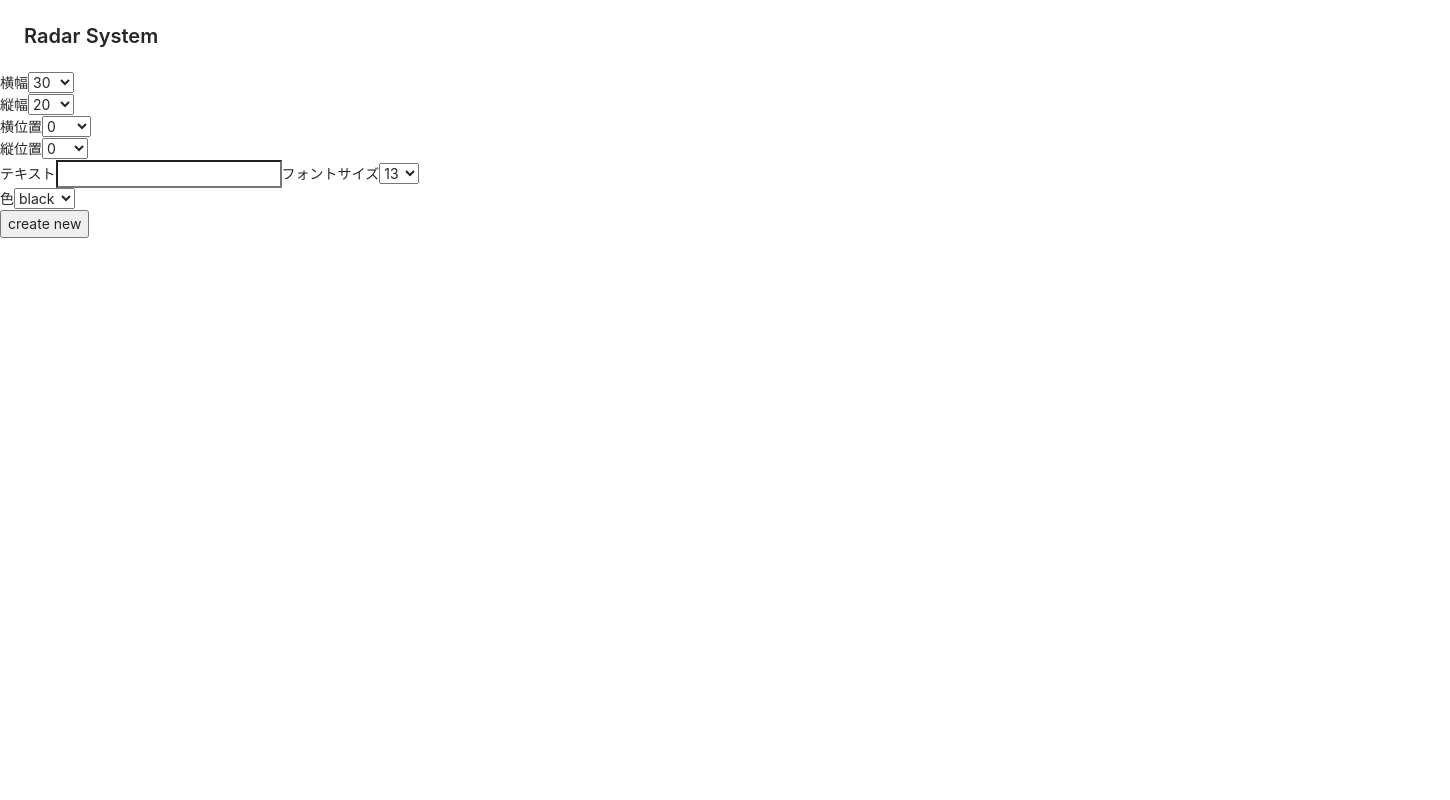
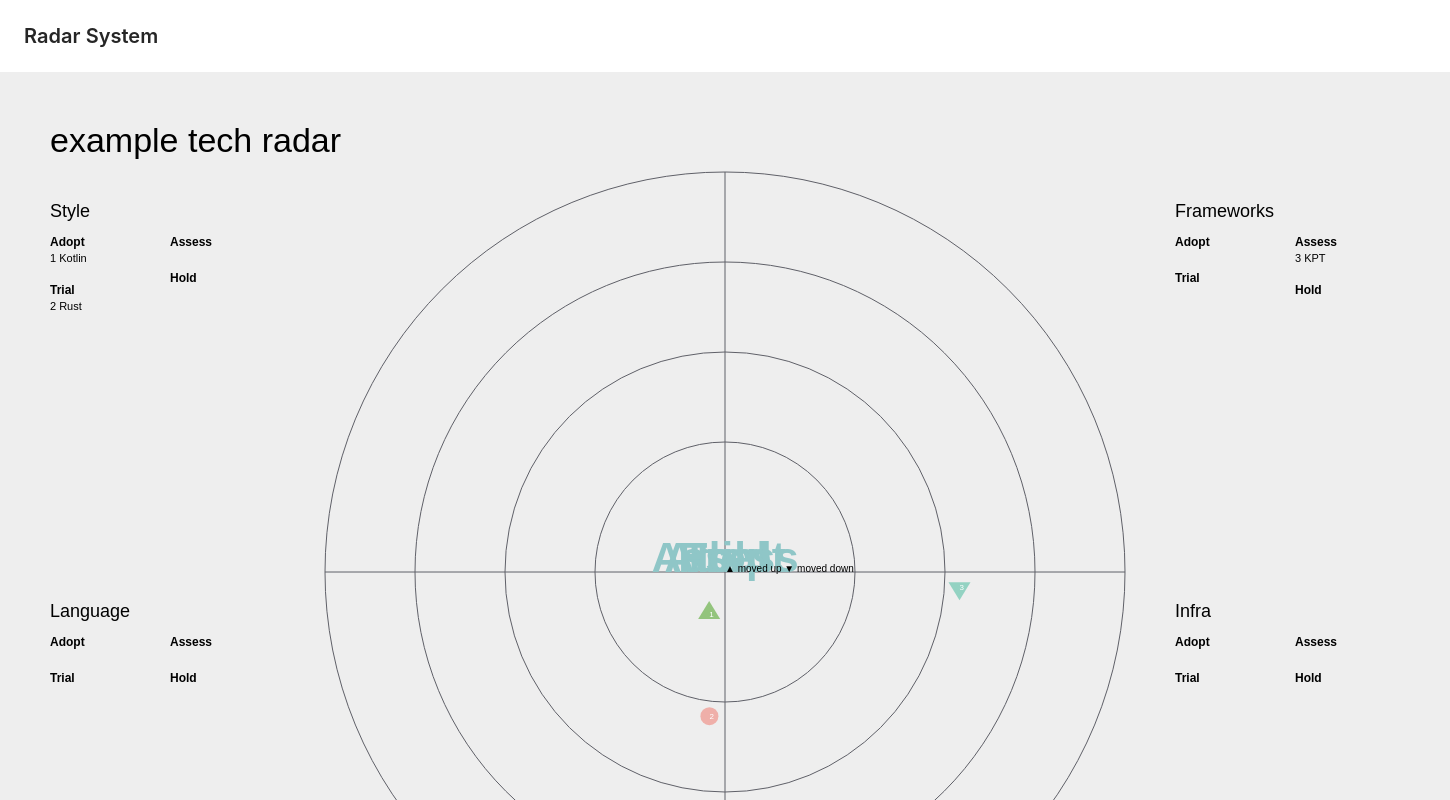
Before and after one commit to mike-neck/tech-radar-system, a React (Create React App) app: page / in a window 1280 px wide. Shown: the top 800 px of the page, 1450 px wide, since content can reach past the window. Built offline with nearby package versions, Linux system fonts and the light colour scheme.

Commit message:
embed radar.

```diff
--- a/src/App.tsx
+++ b/src/App.tsx
@@ -1,14 +1,50 @@
 import React from 'react';
 import {PageHeader} from "antd";
 import './App.css';
-import {Canvas} from "./components/Canvas";
+import {Radar} from "./radar/radar";
+import {RadarConfig} from "./radar/config";
+import {Technology, Trend} from "./radar/entry-classification";
+import {TechAssessment} from "./radar/tech-assessment";
+import {Quadrant} from "./radar/quadrant";
 
 function App() {
+
+    const radarConfig: RadarConfig = {
+        area: {
+            height: 1000, width: 1450,
+        },
+        colors: {
+            background: "#eee",
+            backingText: "#8fc6c7",
+            grid: "#5f6068",
+            inactive: "#30284c",
+            tech: {
+                adopt: "#93c47d",
+                assess: "#93d2c2",
+                hold: "#fbdb84",
+                trial: "#efafa9",
+            },
+        },
+        names: {
+            leftBottom: "Language",
+            leftTop: "Style",
+            rightBottom: "Infra",
+            rightTop: "Frameworks",
+        },
+        printLayout: true,
+        title: "example tech radar",
+    };
+
+    const technologoes: Technology[] = [
+        {active: true, assessment: TechAssessment.Adopt, move: Trend.UP, name: "Kotlin", quadrant: Quadrant.Second},
+        {active: true, assessment: TechAssessment.Trial, move: Trend.KEEP, name: "Rust", quadrant: Quadrant.Second},
+        {active: true, assessment: TechAssessment.Assess, move: Trend.DOWN, name: "KPT", quadrant: Quadrant.First},
+    ];
 
   return (
     <div className="App">
       <PageHeader title="Radar System"/>
-      <Canvas/>
+        <Radar radarConfig={radarConfig} technologies={technologoes}/>
     </div>
   );
 }
--- a/src/radar/blips.tsx
+++ b/src/radar/blips.tsx
@@ -3,7 +3,6 @@ import {EntryClassification, Technology, TechnologyWithIndex, Trend} from "./ent
 import {Cartesian} from "./figure-types";
 import React, {ReactElement} from "react";
 import {translateCartesian} from "./transform-translate";
-import {Simulate} from "react-dom/test-utils";
 
 
 export function Blips(
```
